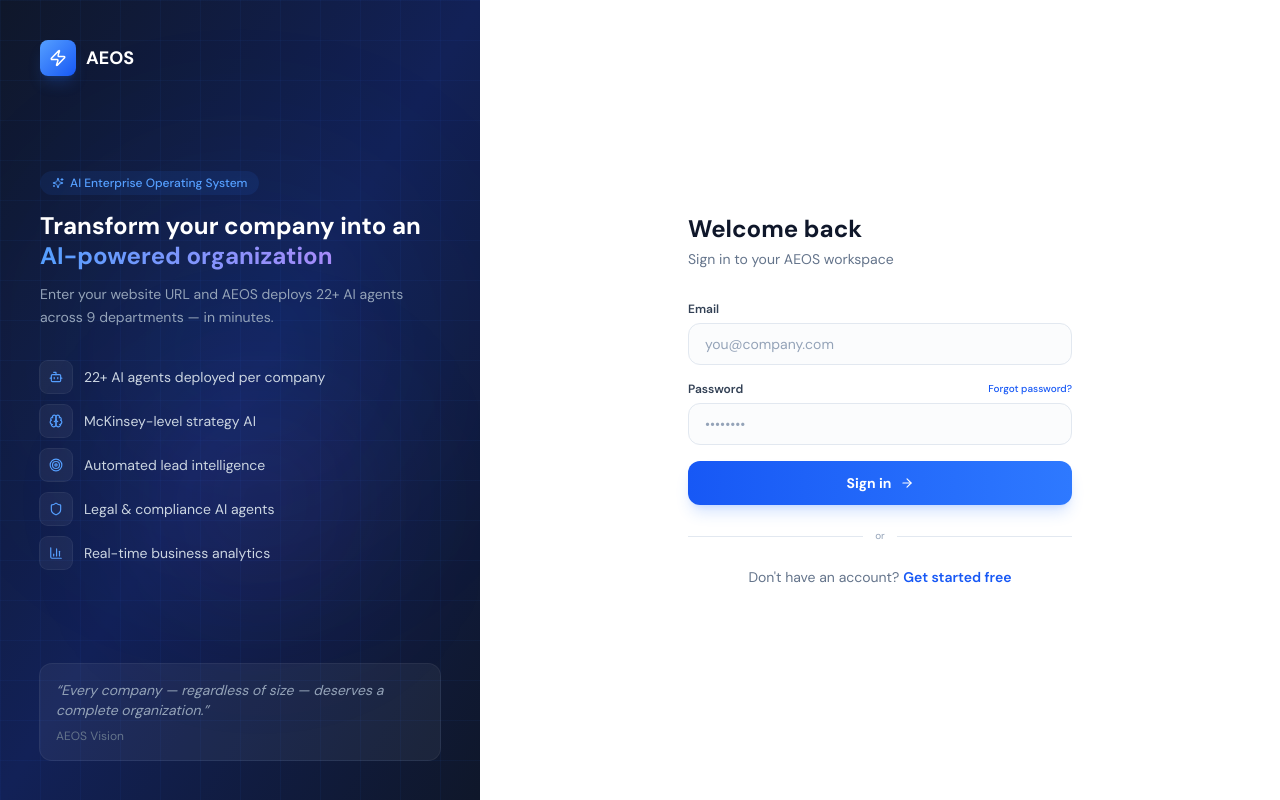
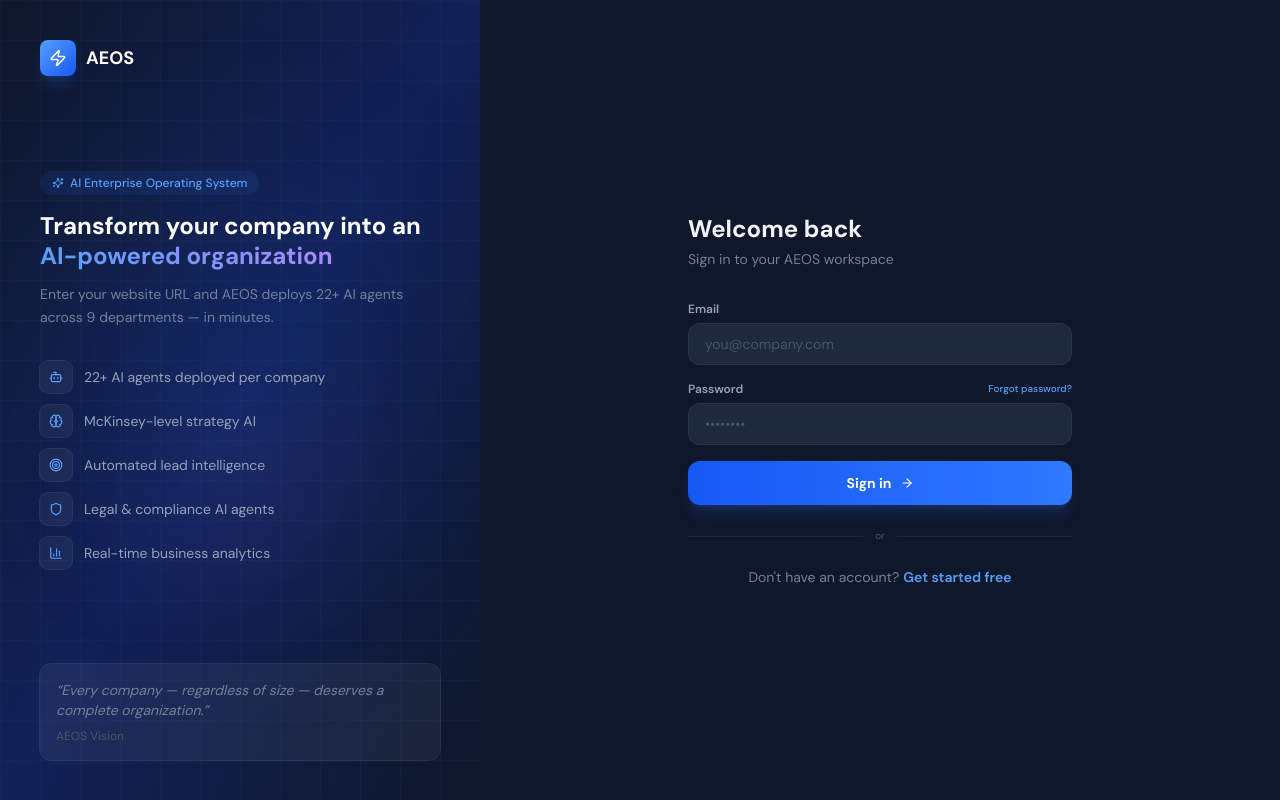
Before and after one commit to AEOS-Claude-Code/AEOS, a Next.js app in the folder frontend/: page /login in a window 1280 px wide. Built offline with nearby package versions, Linux system fonts and the light colour scheme.

Commit message:
feat: auth pages dark redesign
Co-Authored-By: Claude Opus 4.6 (1M context) <noreply@anthropic.com>

```diff
--- a/frontend/src/app/(auth)/layout.tsx
+++ b/frontend/src/app/(auth)/layout.tsx
@@ -14,6 +14,7 @@ const FEATURES = [
 
 export default function AuthLayout({ children }: { children: React.ReactNode }) {
   return (
+    <div className="dark">
       <div className="flex min-h-screen">
         {/* Left panel — visual showcase (hidden on mobile) */}
         <div className="relative hidden w-[480px] shrink-0 overflow-hidden bg-gradient-to-br from-slate-900 via-aeos-950 to-slate-900 lg:block">
@@ -46,7 +47,7 @@ export default function AuthLayout({ children }: { children: React.ReactNode })
                     AI-powered organization
                   </span>
                 </h2>
-              <p className="mt-3 text-sm leading-relaxed text-slate-400">
+                <p className="mt-3 text-sm leading-relaxed text-fg-muted">
                   Enter your website URL and AEOS deploys 22+ AI agents across 9 departments — in minutes.
                 </p>
               </motion.div>
@@ -64,7 +65,7 @@ export default function AuthLayout({ children }: { children: React.ReactNode })
                     <div className="flex h-8 w-8 shrink-0 items-center justify-center rounded-lg bg-white/5 ring-1 ring-white/10">
                       <f.icon size={14} className="text-aeos-400" />
                     </div>
-                  <span className="text-sm text-slate-300">{f.label}</span>
+                    <span className="text-sm text-fg-secondary">{f.label}</span>
                   </motion.div>
                 ))}
               </div>
@@ -72,25 +73,26 @@ export default function AuthLayout({ children }: { children: React.ReactNode })
 
             {/* Bottom quote */}
             <div className="rounded-xl bg-white/5 p-4 ring-1 ring-white/10">
-            <p className="text-sm italic text-slate-400">
+              <p className="text-sm italic text-fg-muted">
                 &ldquo;Every company — regardless of size — deserves a complete organization.&rdquo;
               </p>
-            <p className="mt-2 text-xs text-slate-500">AEOS Vision</p>
+              <p className="mt-2 text-xs text-fg-hint">AEOS Vision</p>
             </div>
           </div>
         </div>
 
         {/* Right panel — form */}
-      <div className="flex flex-1 flex-col items-center justify-center bg-white px-6 py-10">
+        <div className="flex flex-1 flex-col items-center justify-center bg-surface px-6 py-10">
           {/* Mobile logo */}
           <Link href="/" className="mb-8 flex items-center gap-2.5 lg:hidden">
             <div className="flex h-10 w-10 items-center justify-center rounded-xl bg-gradient-to-br from-aeos-500 to-aeos-700">
               <Zap size={20} className="text-white" />
             </div>
-          <span className="text-xl font-bold tracking-tight text-slate-900">AEOS</span>
+            <span className="text-xl font-bold tracking-tight text-fg">AEOS</span>
           </Link>
           {children}
         </div>
       </div>
+    </div>
   );
 }
--- a/frontend/src/app/(auth)/login/page.tsx
+++ b/frontend/src/app/(auth)/login/page.tsx
@@ -26,26 +26,26 @@ export default function LoginPage() {
     }
   }
 
-  const ic = "w-full rounded-xl border border-slate-200 bg-slate-50/50 px-4 py-2.5 text-sm text-slate-900 outline-none transition placeholder:text-slate-400 focus:border-aeos-400 focus:bg-white focus:ring-2 focus:ring-aeos-100";
+  const ic = "w-full rounded-xl border border-border bg-surface-secondary px-4 py-2.5 text-sm text-fg outline-none transition placeholder:text-fg-hint focus:border-aeos-400 focus:bg-surface focus:ring-2 focus:ring-aeos-500/20";
 
   return (
     <motion.div initial={{ opacity: 0, y: 10 }} animate={{ opacity: 1, y: 0 }} className="w-full max-w-sm">
       <div className="mb-8">
-        <h1 className="text-2xl font-bold text-slate-900">Welcome back</h1>
-        <p className="mt-1 text-sm text-slate-500">Sign in to your AEOS workspace</p>
+        <h1 className="text-2xl font-bold text-fg">Welcome back</h1>
+        <p className="mt-1 text-sm text-fg-muted">Sign in to your AEOS workspace</p>
       </div>
 
       <form onSubmit={handleSubmit} className="space-y-4">
         <div>
-          <label className="mb-1.5 block text-xs font-semibold text-slate-700">Email</label>
+          <label className="mb-1.5 block text-xs font-semibold text-fg-secondary">Email</label>
           <input type="email" value={email} onChange={(e) => setEmail(e.target.value)}
             placeholder="you@company.com" className={ic} required />
         </div>
 
         <div>
           <div className="mb-1.5 flex items-center justify-between">
-            <label className="text-xs font-semibold text-slate-700">Password</label>
-            <button type="button" className="text-2xs font-medium text-aeos-600 hover:text-aeos-700 transition">
+            <label className="text-xs font-semibold text-fg-secondary">Password</label>
+            <button type="button" className="text-2xs font-medium text-aeos-400 hover:text-aeos-300 transition">
               Forgot password?
             </button>
           </div>
@@ -54,11 +54,11 @@ export default function LoginPage() {
         </div>
 
         {error && (
-          <div className="rounded-xl bg-red-50 px-4 py-2.5 text-xs text-red-600">{error}</div>
+          <div className="rounded-xl bg-status-danger/10 px-4 py-2.5 text-xs text-status-danger">{error}</div>
         )}
 
         <button type="submit" disabled={loading}
-          className="group flex w-full items-center justify-center gap-2 rounded-xl bg-gradient-to-r from-aeos-600 to-aeos-500 py-3 text-sm font-bold text-white shadow-lg shadow-aeos-500/20 transition-all hover:shadow-xl disabled:opacity-50">
+          className="group flex w-full items-center justify-center gap-2 rounded-xl bg-gradient-to-r from-aeos-600 to-aeos-500 py-3 text-sm font-bold text-white shadow-lg shadow-aeos-500/20 shadow-[0_0_20px_rgba(59,130,246,0.2)] transition-all hover:shadow-xl disabled:opacity-50">
           {loading ? (
             <>
               <Loader2 size={16} className="animate-spin" />
@@ -74,14 +74,14 @@ export default function LoginPage() {
       </form>
 
       <div className="mt-6 flex items-center gap-3">
-        <div className="h-px flex-1 bg-slate-200" />
-        <span className="text-2xs text-slate-400">or</span>
-        <div className="h-px flex-1 bg-slate-200" />
+        <div className="h-px flex-1 bg-border" />
+        <span className="text-2xs text-fg-hint">or</span>
+        <div className="h-px flex-1 bg-border" />
       </div>
 
-      <p className="mt-6 text-center text-sm text-slate-500">
+      <p className="mt-6 text-center text-sm text-fg-muted">
         Don&apos;t have an account?{" "}
-        <Link href="/register" className="font-semibold text-aeos-600 hover:text-aeos-700 transition">
+        <Link href="/register" className="font-semibold text-aeos-400 hover:text-aeos-300 transition">
           Get started free
         </Link>
       </p>
--- a/frontend/src/app/(auth)/register/page.tsx
+++ b/frontend/src/app/(auth)/register/page.tsx
@@ -7,7 +7,7 @@ import { motion } from "framer-motion";
 import { Zap, Globe, Check, Loader2, Building2, Phone, Share2, Bot, ArrowRight, Rocket } from "lucide-react";
 
 function getPasswordStrength(pw: string): { label: string; color: string; width: string } {
-  if (!pw) return { label: "", color: "bg-gray-200", width: "w-0" };
+  if (!pw) return { label: "", color: "bg-surface-secondary", width: "w-0" };
   let score = 0;
   if (pw.length >= 8) score++;
   if (/[A-Z]/.test(pw)) score++;
@@ -48,28 +48,28 @@ function ProgressOverlay({ websiteUrl }: { websiteUrl: string }) {
 
   return (
     <motion.div initial={{ opacity: 0, scale: 0.95 }} animate={{ opacity: 1, scale: 1 }} className="w-full max-w-md">
-      <div className="rounded-2xl border border-slate-200 bg-white p-8 shadow-xl">
+      <div className="rounded-2xl border border-border bg-surface p-8 shadow-xl">
         <div className="mb-6 flex items-center gap-4">
           <div className="relative shrink-0">
-            <div className="flex h-14 w-14 items-center justify-center rounded-xl bg-gradient-to-br from-aeos-400 to-aeos-700 shadow-lg shadow-aeos-200">
+            <div className="flex h-14 w-14 items-center justify-center rounded-xl bg-gradient-to-br from-aeos-400 to-aeos-700 shadow-lg shadow-aeos-500/20">
               <Globe size={28} className="text-white" />
             </div>
-            <div className="absolute -bottom-1 -right-1 flex h-6 w-6 items-center justify-center rounded-full bg-white shadow">
+            <div className="absolute -bottom-1 -right-1 flex h-6 w-6 items-center justify-center rounded-full bg-surface shadow">
               <Loader2 size={12} className="animate-spin text-aeos-500" />
             </div>
           </div>
           <div>
-            <h2 className="text-lg font-bold text-slate-900">Setting up your AEOS workspace</h2>
+            <h2 className="text-lg font-bold text-fg">Setting up your AEOS workspace</h2>
             {websiteUrl && (
-              <p className="text-sm text-slate-500">
-                Analyzing <span className="font-semibold text-aeos-600">{websiteUrl.replace(/https?:\/\/(www\.)?/, "")}</span>
+              <p className="text-sm text-fg-muted">
+                Analyzing <span className="font-semibold text-aeos-400">{websiteUrl.replace(/https?:\/\/(www\.)?/, "")}</span>
               </p>
             )}
           </div>
         </div>
 
         <div className="mb-5">
-          <div className="h-2 w-full overflow-hidden rounded-full bg-slate-100">
+          <div className="h-2 w-full overflow-hidden rounded-full bg-surface-secondary">
             <motion.div className="h-full rounded-full bg-gradient-to-r from-aeos-500 to-emerald-500"
               initial={{ width: 0 }} animate={{ width: `${progress}%` }} transition={{ duration: 0.8 }} />
           </div>
@@ -88,16 +88,16 @@ function ProgressOverlay({ websiteUrl }: { websiteUrl: string }) {
                     <Check size={16} className="text-white" />
                   </div>
                 ) : active ? (
-                  <div className="flex h-9 w-9 items-center justify-center rounded-full bg-aeos-50 shadow ring-2 ring-aeos-400">
-                    <Loader2 size={16} className="animate-spin text-aeos-600" />
+                  <div className="flex h-9 w-9 items-center justify-center rounded-full bg-aeos-500/10 shadow ring-2 ring-aeos-400">
+                    <Loader2 size={16} className="animate-spin text-aeos-400" />
                   </div>
                 ) : (
-                  <div className="flex h-9 w-9 items-center justify-center rounded-full bg-slate-50">
-                    <Icon size={16} className="text-slate-300" />
+                  <div className="flex h-9 w-9 items-center justify-center rounded-full bg-surface-secondary">
+                    <Icon size={16} className="text-fg-hint" />
                   </div>
                 )}
                 <span className={`text-center text-2xs leading-tight ${
-                  done ? "font-medium text-emerald-600" : active ? "font-bold text-aeos-700" : "text-slate-400"
+                  done ? "font-medium text-emerald-400" : active ? "font-bold text-aeos-400" : "text-fg-hint"
                 }`}>{step.label}</span>
               </motion.div>
             );
@@ -105,8 +105,8 @@ function ProgressOverlay({ websiteUrl }: { websiteUrl: string }) {
         </div>
 
         <motion.div initial={{ opacity: 0 }} animate={{ opacity: 1 }} transition={{ delay: 0.5 }}
-          className="mt-5 rounded-xl bg-gradient-to-r from-aeos-50 to-violet-50 px-4 py-2.5 text-center">
-          <p className="text-xs font-medium text-aeos-700">{ACTIVE_MESSAGES[currentStep] || "Processing..."}</p>
+          className="mt-5 rounded-xl bg-gradient-to-r from-aeos-500/10 to-violet-500/10 px-4 py-2.5 text-center">
+          <p className="text-xs font-medium text-aeos-400">{ACTIVE_MESSAGES[currentStep] || "Processing..."}</p>
         </motion.div>
       </div>
     </motion.div>
@@ -146,77 +146,77 @@ export default function RegisterPage() {
     } finally { setLoading(false); }
   }
 
-  const ic = "w-full rounded-xl border border-slate-200 bg-slate-50/50 px-4 py-2.5 text-sm text-slate-900 outline-none transition placeholder:text-slate-400 focus:border-aeos-400 focus:bg-white focus:ring-2 focus:ring-aeos-100";
+  const ic = "w-full rounded-xl border border-border bg-surface-secondary px-4 py-2.5 text-sm text-fg outline-none transition placeholder:text-fg-hint focus:border-aeos-400 focus:bg-surface focus:ring-2 focus:ring-aeos-500/20";
 
   if (loading) return <ProgressOverlay websiteUrl={websiteUrl} />;
 
   return (
     <motion.div initial={{ opacity: 0, y: 10 }} animate={{ opacity: 1, y: 0 }} className="w-full max-w-sm">
       <div className="mb-6">
-        <h1 className="text-2xl font-bold text-slate-900">Start your AI-powered company</h1>
-        <p className="mt-1 text-sm text-slate-500">AEOS will analyze your business and deploy AI agents across every department</p>
+        <h1 className="text-2xl font-bold text-fg">Start your AI-powered company</h1>
+        <p className="mt-1 text-sm text-fg-muted">AEOS will analyze your business and deploy AI agents across every department</p>
       </div>
 
       <form onSubmit={handleSubmit} className="space-y-4">
         <div>
-          <label className="mb-1.5 block text-xs font-semibold text-slate-700">Full name</label>
+          <label className="mb-1.5 block text-xs font-semibold text-fg-secondary">Full name</label>
           <input type="text" value={fullName} onChange={(e) => setFullName(e.target.value)}
             placeholder="Your full name" className={ic} required />
         </div>
         <div>
-          <label className="mb-1.5 block text-xs font-semibold text-slate-700">Work email</label>
+          <label className="mb-1.5 block text-xs font-semibold text-fg-secondary">Work email</label>
           <input type="email" value={email} onChange={(e) => setEmail(e.target.value)}
             placeholder="you@company.com" className={ic} required />
         </div>
         <div>
-          <label className="mb-1.5 block text-xs font-semibold text-slate-700">
+          <label className="mb-1.5 block text-xs font-semibold text-fg-secondary">
             Company website
-            <span className="ml-2 rounded-full bg-gradient-to-r from-emerald-50 to-aeos-50 px-2 py-0.5 text-2xs font-bold text-emerald-700">
+            <span className="ml-2 rounded-full bg-gradient-to-r from-emerald-500/10 to-aeos-500/10 px-2 py-0.5 text-2xs font-bold text-emerald-400">
               Auto-setup
             </span>
           </label>
           <input type="url" value={websiteUrl} onChange={(e) => setWebsiteUrl(e.target.value)}
             placeholder="https://yourcompany.com" className={ic} />
-          <p className="mt-1 text-2xs text-slate-400">
+          <p className="mt-1 text-2xs text-fg-hint">
             AEOS will scan your website and deploy AI agents for your company.
           </p>
         </div>
         <div>
-          <label className="mb-1.5 block text-xs font-semibold text-slate-700">Password</label>
+          <label className="mb-1.5 block text-xs font-semibold text-fg-secondary">Password</label>
           <input type="password" value={password} onChange={(e) => setPassword(e.target.value)}
             placeholder={"\u2022".repeat(8)} minLength={8} className={ic} required />
           {password && (
             <div className="mt-2">
-              <div className="h-1 w-full rounded-full bg-slate-100">
+              <div className="h-1 w-full rounded-full bg-surface-secondary">
                 <div className={`h-1 rounded-full transition-all ${strength.color} ${strength.width}`} />
               </div>
-              <p className="mt-0.5 text-2xs text-slate-400">{strength.label}</p>
+              <p className="mt-0.5 text-2xs text-fg-hint">{strength.label}</p>
             </div>
           )}
         </div>
         <div>
-          <label className="mb-1.5 block text-xs font-semibold text-slate-700">Confirm password</label>
+          <label className="mb-1.5 block text-xs font-semibold text-fg-secondary">Confirm password</label>
           <input type="password" value={confirmPassword} onChange={(e) => setConfirmPassword(e.target.value)}
             placeholder={"\u2022".repeat(8)} minLength={8}
-            className={`${ic} ${passwordMismatch ? "border-red-300 focus:border-red-400 focus:ring-red-100" : ""}`} required />
-          {passwordMismatch && <p className="mt-1 text-2xs text-red-500">Passwords do not match</p>}
+            className={`${ic} ${passwordMismatch ? "border-status-danger focus:border-status-danger focus:ring-status-danger/20" : ""}`} required />
+          {passwordMismatch && <p className="mt-1 text-2xs text-status-danger">Passwords do not match</p>}
         </div>
 
         {error && (
-          <div className="rounded-xl bg-red-50 px-4 py-2.5 text-xs text-red-600">{error}</div>
+          <div className="rounded-xl bg-status-danger/10 px-4 py-2.5 text-xs text-status-danger">{error}</div>
         )}
 
         <button type="submit" disabled={loading || passwordMismatch}
-          className="group flex w-full items-center justify-center gap-2 rounded-xl bg-gradient-to-r from-aeos-600 to-aeos-500 py-3 text-sm font-bold text-white shadow-lg shadow-aeos-500/20 transition-all hover:shadow-xl disabled:opacity-50">
+          className="group flex w-full items-center justify-center gap-2 rounded-xl bg-gradient-to-r from-aeos-600 to-aeos-500 py-3 text-sm font-bold text-white shadow-lg shadow-aeos-500/20 shadow-[0_0_20px_rgba(59,130,246,0.2)] transition-all hover:shadow-xl disabled:opacity-50">
           <Rocket size={16} />
           Create workspace & deploy AI
           <ArrowRight size={14} className="transition-transform group-hover:translate-x-0.5" />
         </button>
       </form>
 
-      <p className="mt-8 text-center text-sm text-slate-500">
+      <p className="mt-8 text-center text-sm text-fg-muted">
         Already have an account?{" "}
-        <Link href="/login" className="font-semibold text-aeos-600 hover:text-aeos-700 transition">Sign in</Link>
+        <Link href="/login" className="font-semibold text-aeos-400 hover:text-aeos-300 transition">Sign in</Link>
       </p>
     </motion.div>
   );
```
Lines whose indentation alone changed are shown as unchanged.
